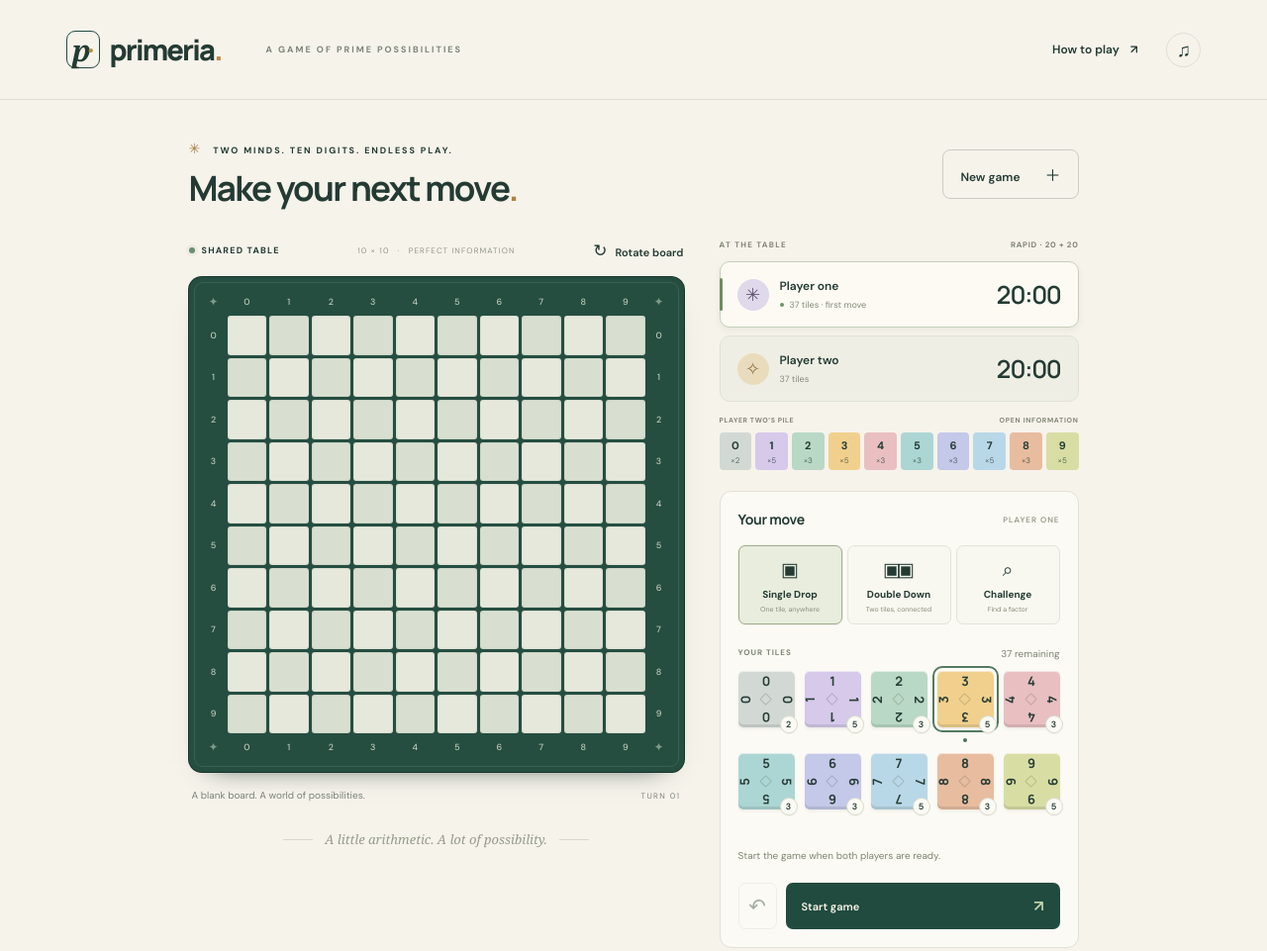
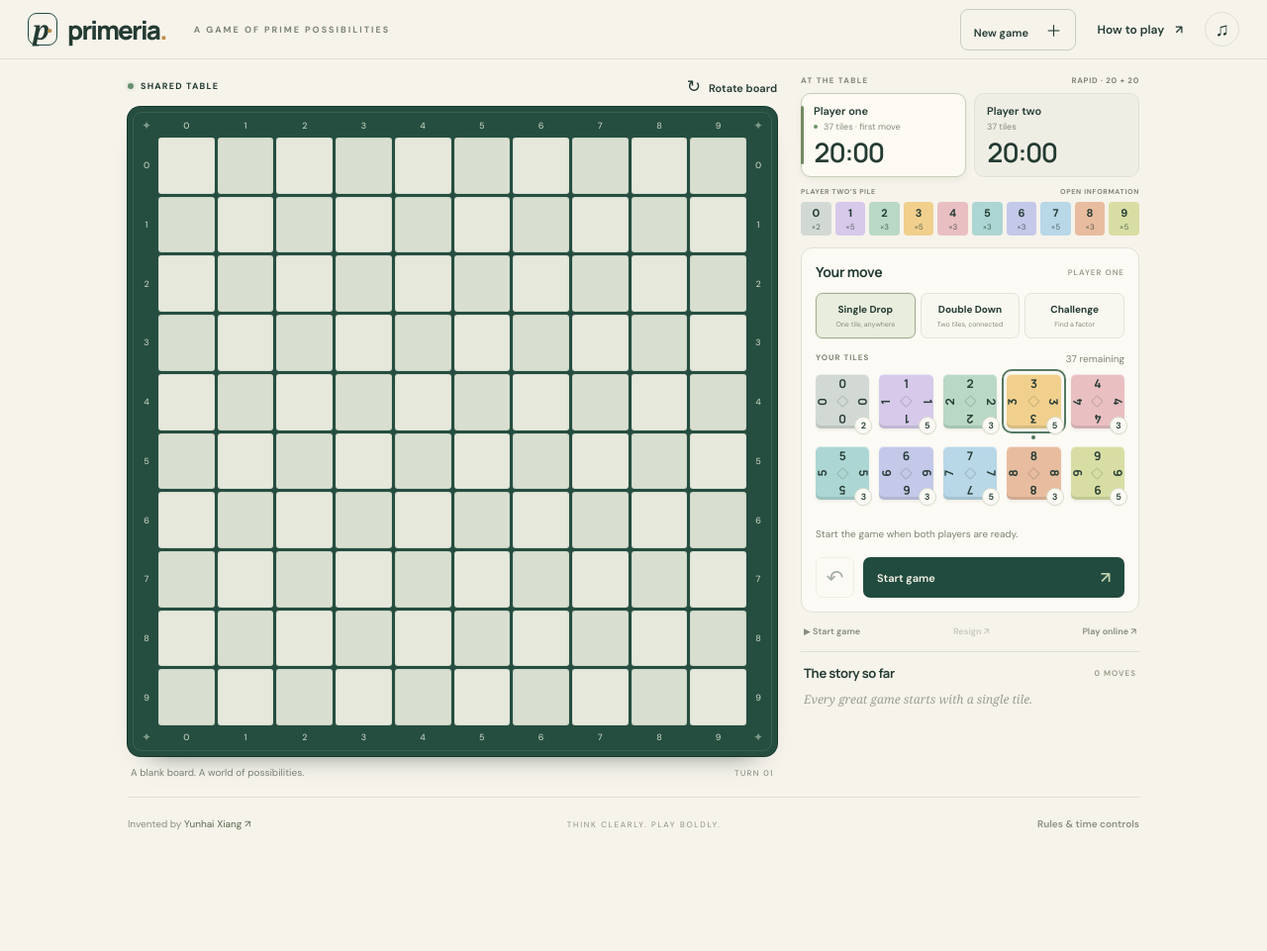
Before and after one commit to yunhaixiang/primeria, a website with bundled scripts: page index.html in a window 1280 px wide. Shown: the top 961 px of the page at 99% size. After the commit the page ends 863 px from the top, so only its background shows below. Built offline with nearby package versions, Linux system fonts and the light colour scheme.

Commit message:
Enlarge the board and compact the desktop play controls

```diff
--- a/index.html
+++ b/index.html
@@ -7,9 +7,9 @@
   <link rel="icon" href="./favicon.svg" type="image/svg+xml"><link rel="stylesheet" href="./styles.css">
 </head>
 <body>
-<header class="site-header"><a class="wordmark" href="./" aria-label="Primeria home"><span class="brand-icon">p<span>·</span></span>primeria<span class="brand-period">.</span></a><span class="header-caption">A GAME OF PRIME POSSIBILITIES</span><nav><button id="rules-button" class="text-button">How to play <span>↗</span></button><button id="sound-button" class="icon-button" aria-label="Mute sound" title="Toggle sound">♫</button></nav></header>
+<header class="site-header"><a class="wordmark" href="./" aria-label="Primeria home"><span class="brand-icon">p<span>·</span></span>primeria<span class="brand-period">.</span></a><span class="header-caption">A GAME OF PRIME POSSIBILITIES</span><nav><button id="new-button" class="outline-button">New game <span>＋</span></button><button id="rules-button" class="text-button">How to play <span>↗</span></button><button id="sound-button" class="icon-button" aria-label="Mute sound" title="Toggle sound">♫</button></nav></header>
 <main>
-  <div class="page-heading"><div><div class="eyebrow"><span class="tiny-star">✳</span> TWO MINDS. TEN DIGITS. ENDLESS PLAY.</div><h1>Make your next move<span>.</span></h1></div><button id="new-button" class="outline-button">New game <span>＋</span></button></div>
+  <div class="page-heading"><div><div class="eyebrow"><span class="tiny-star">✳</span> TWO MINDS. TEN DIGITS. ENDLESS PLAY.</div><h1>Make your next move<span>.</span></h1></div></div>
   <div class="game-layout">
     <section class="board-panel" aria-label="Game board">
       <div class="board-toolbar"><span class="live-label" id="connection-status"><i></i> SHARED TABLE</span><span class="board-meta">10 × 10 <span>·</span> PERFECT INFORMATION</span><button id="rotate-button" class="text-button" title="Rotate board 90 degrees">↻ <span>Rotate board</span></button></div>
--- a/styles.css
+++ b/styles.css
@@ -69,5 +69,88 @@
 @media(prefers-reduced-motion:reduce){*,*:before,*:after{animation:none!important;transition:none!important;scroll-behavior:auto!important}}
 .opponent-supply{margin-top:14px}.opponent-supply .panel-label{margin-bottom:8px;font-size:7px;letter-spacing:.6px}.opponent-supply .panel-label>span:first-child{max-width:65%;overflow:hidden;text-overflow:ellipsis;white-space:nowrap}.opponent-supply .panel-label>span:last-child{font-size:7px}.opponent-supply #opponent-rack{display:grid;grid-template-columns:repeat(10,minmax(0,1fr));gap:4px}.supply-chip{background:var(--tile-color);display:flex;flex-direction:column;align-items:center;padding:6px 2px 5px;border-radius:4px;gap:3px}.supply-chip b{font-size:11px;font-weight:650}.supply-chip small{font-size:8px;opacity:.7}.confirm-actions{display:flex;gap:12px}.confirm-actions>.primary-button{width:auto;flex:1}.confirm-actions>.outline-button{flex:1}#confirm-dialog{max-width:420px}
 .cell{container-type:inline-size}.cell .tile-number{font-size:clamp(8px,25cqw,14px)}
-@media(min-width:781px){:root{--table-size:clamp(420px,calc(100dvh - 300px),740px)}main{max-width:calc(var(--table-size) + 463px)}.game-layout{grid-template-columns:minmax(0,var(--table-size)) 363px;gap:36px}.board-panel{position:sticky;top:24px}}
-@media(min-width:781px) and (max-width:1050px){main{max-width:calc(var(--table-size) + 393px)}.game-layout{grid-template-columns:minmax(0,var(--table-size)) 320px;gap:23px}}
+/* Give the board the available screen height; keep play controls alongside it. */
+@media (min-width: 781px) {
+  :root { --table-size: min(900px, calc(100dvh - 144px)); }
+  .site-header { height: 60px; max-width: 1520px; padding: 0 28px; gap: 28px; }
+  .wordmark { font-size: 26px; }
+  .brand-icon { width: 30px; height: 33px; font-size: 27px; }
+  .site-header nav { gap: 22px; }
+  .site-header .outline-button { padding: 8px 13px; font-size: 11px; }
+  .site-header .outline-button span { margin-left: 15px; }
+  main { max-width: calc(var(--table-size) + 414px); padding: 16px 24px 0; }
+  .page-heading { position: absolute; width: 1px; height: 1px; overflow: hidden; clip-path: inset(50%); }
+  .game-layout { grid-template-columns: minmax(0, var(--table-size)) 342px; gap: 24px; }
+  .board-panel { position: sticky; top: 16px; }
+  .board-toolbar { margin-bottom: 10px; min-height: 16px; }
+  .board-meta { display: none; }
+  .board-surround { padding: 10px; }
+  .board-grid { gap: 3px; grid-template-columns: 18px repeat(10,minmax(0,1fr)) 18px; grid-template-rows: 18px repeat(10,minmax(0,1fr)) 18px; }
+  .board-footer { padding-top: 10px; }
+  .table-note { display: none; }
+  .play-panel { gap: 12px; }
+  .panel-label { margin-bottom: 8px; }
+  #player-cards { display: grid; grid-template-columns: repeat(2,minmax(0,1fr)); gap: 8px; }
+  .player-card { display: block; padding: 10px 12px; }
+  .player-card + .player-card { margin-top: 0; }
+  .player-avatar { display: none; }
+  .player-name { font-size: 11px; max-width: 100%; }
+  .player-desc { margin-top: 3px; font-size: 9px; }
+  .player-time { display: block; margin: 6px 0 0; font-size: 27px; line-height: 1.05; }
+  .player-card.active:before { top: 12px; bottom: 12px; }
+  .opponent-supply { margin-top: 10px; }
+  .opponent-supply .panel-label { margin-bottom: 6px; }
+  .supply-chip { padding: 4px 2px; gap: 2px; }
+  .move-panel { padding: 14px; }
+  .action-tabs { margin: 12px 0 14px; gap: 5px; }
+  .action-tab { padding: 9px 3px; }
+  .action-icon { display: none; }
+  .action-tab strong { font-size: 10px; margin-top: 0; }
+  .action-tab small { margin-top: 4px; font-size: 7px; }
+  .rack-heading { margin-bottom: 9px; }
+  .tile-rack { gap: 8px 10px; }
+  .rack-button { padding-bottom: 10px; }
+  .rack-button .tile-number { font-size: 12px; }
+  .tile-count { bottom: 4px; }
+  .move-hint { margin: 10px 0; min-height: 28px; }
+  .move-buttons .primary-button { min-height: 40px; padding: 10px 14px; }
+  .game-tools { margin-top: -7px; padding-bottom: 6px; }
+  .history-panel { padding-top: 0; }
+  .history-panel ol { max-height: 75px; margin-top: 7px; }
+  .history-entry { padding: 6px 0; }
+  .history-empty { padding: 2px 0 4px; }
+  .site-footer { margin-top: 18px; padding: 12px 0 16px; }
+  .challenge-instruction { margin-bottom: 9px; font-size: 10px; }
+  .reading-options { margin-bottom: 12px; }
+  .reading-option { padding: 9px 7px; }
+  .factor-label { margin-bottom: 7px; }
+}
+@media (min-width: 781px) and (max-width: 1050px) {
+  main { padding-left: 18px; padding-right: 18px; }
+  .game-layout { grid-template-columns: minmax(0,var(--table-size)) 306px; gap: 18px; }
+  .player-card { padding: 9px 10px; }
+  .move-panel { padding: 12px; }
+  .tile-rack { gap: 7px 9px; }
+}
+@media (min-width: 781px) and (max-height: 690px) {
+  .history-panel { display: none; }
+  .play-panel { gap: 9px; }
+  .player-card { padding-top: 8px; padding-bottom: 8px; }
+  .player-time { font-size: 24px; }
+  .action-tabs { margin-top: 10px; margin-bottom: 12px; }
+  .move-hint { margin-top: 7px; margin-bottom: 7px; }
+}
+@media (max-width: 780px) {
+  .site-header { gap: 12px; padding: 0 18px; }
+  .site-header nav { gap: 12px; }
+  .site-header .outline-button { padding: 7px 10px; font-size: 10px; }
+  .site-header .outline-button span { margin-left: 5px; }
+}
+@media (max-width: 480px) {
+  .site-header { padding: 0 14px; }
+  .site-header nav { gap: 10px; }
+  .site-header .outline-button { font-size: 0; padding: 0; border: 0; width: 30px; height: 32px; }
+  .site-header .outline-button span { font-size: 22px; margin: 0; }
+  .site-header .icon-button { width: 30px; height: 30px; }
+  .site-header .text-button span { display: none; }
+}
```
